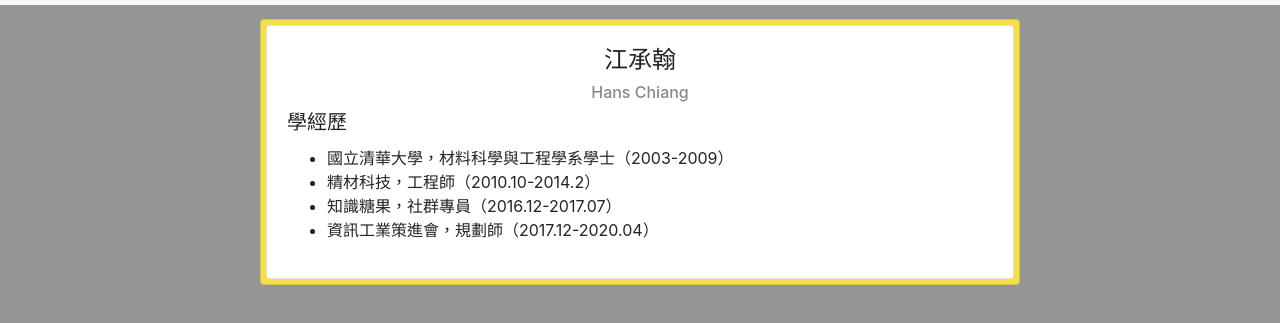
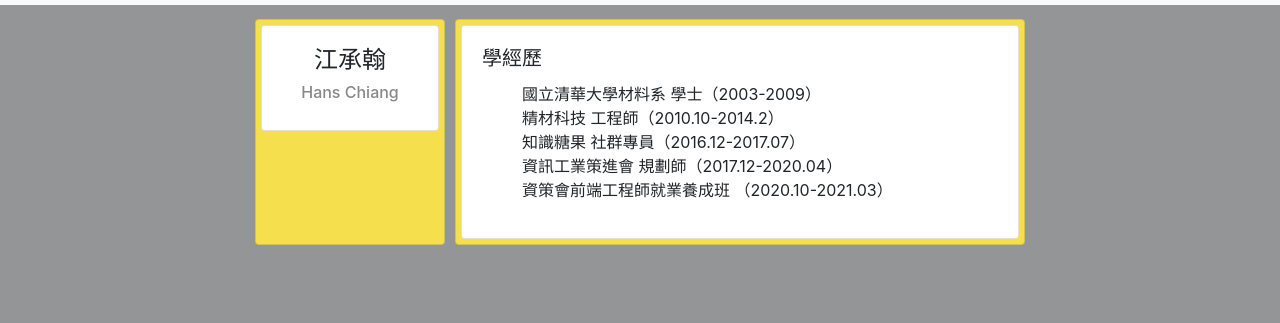
Before and after one commit to jchans-learning/jchans.github.io_b2022, a plain HTML site: page about.html in a window 1280 px wide. Shown: the part 51-374 px from the top of the page. Drawn offline with Linux system fonts and the light colour scheme.

Commit message:
調整排版

```diff
--- a/about.html
+++ b/about.html
@@ -1,5 +1,6 @@
 <!DOCTYPE html>
 <html lang="zh-tw">
+
 <head>
   <meta charset="UTF-8" />
   <meta name="viewport" content="width=device-width, initial-scale=1.0" />
@@ -7,7 +8,11 @@
   <link rel="stylesheet" href="/bootstrap-4.5.3-dist/css/bootstrap.css" />
   <link rel="stylesheet" href="/fontawesome-free-5.15.1-web/css/all.css" />
   <link rel="stylesheet" href="/css/hans-basic-2021.css" />
-    <style></style>
+  <style>
+    .cv-list {
+      list-style: none;
+    }
+  </style>
 </head>
 
 <body>
@@ -23,17 +28,26 @@
       <!-- Row Content Start -->
 
       <!-- Code card start -->
-        <div class="col-lg-8 card dailypost">
+      <div class="col-lg-2 card dailypost">
         <div class="card">
           <div class="card-body">
             <h4 style="text-align: center">江承翰</h4>
             <h6 style="text-align: center; color: #888;">Hans Chiang</h5>
+          </div>
+        </div>
+      </div>
+
+      <!-- Code card start -->
+      <div class="col-lg-6 card dailypost">
+        <div class="card">
+          <div class="card-body">
             <h5 class="card-title">學經歷</h5>
-              <ul>
-                <li>國立清華大學，材料科學與工程學系學士（2003-2009）</li>
-                <li>精材科技，工程師（2010.10-2014.2）</li>
-                <li>知識糖果，社群專員（2016.12-2017.07）</li>
-                <li>資訊工業策進會，規劃師（2017.12-2020.04）</li>
+            <ul class="cv-list">
+              <li>國立清華大學材料系 學士（2003-2009）</li>
+              <li>精材科技 工程師（2010.10-2014.2）</li>
+              <li>知識糖果 社群專員（2016.12-2017.07）</li>
+              <li>資訊工業策進會 規劃師（2017.12-2020.04）</li>
+              <li>資策會前端工程師就業養成班 （2020.10-2021.03）</li>
             </ul>
           </div>
         </div>
@@ -48,4 +62,5 @@
   <script src="/js/jquery-3.5.1.js"></script>
   <script src="/bootstrap-4.5.3-dist/js/bootstrap.bundle.js"></script>
 </body>
+
 </html>
```
Also changed, not shown: index.html (+8 -21 lines). Lines whose indentation alone changed are shown as unchanged.
